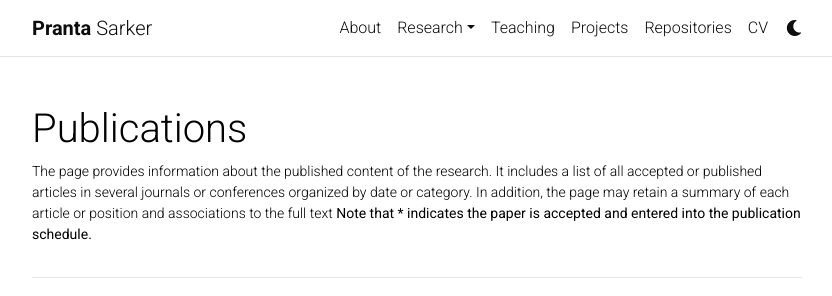
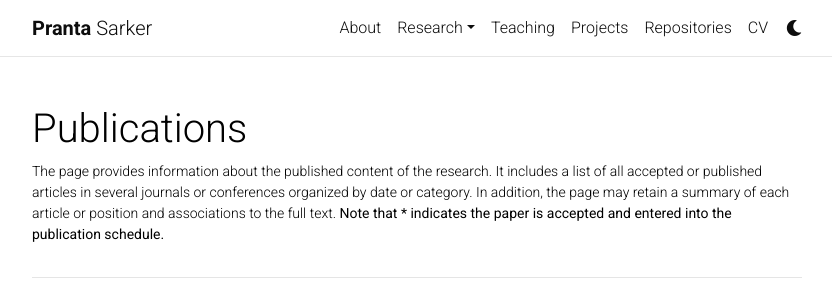
Before and after one commit to psarkerbd/psarkerbd.github.io, a Jekyll site: the page built from _pages/publications.md, in a window 1280 px wide and 937 px high, cut to the strip 0-296 px from the top of the window. Shown: the whole strip, without its empty margins (223-1055 px from the left). Built offline with Jekyll 4.4.1, drawn with Linux system fonts in a browser that asks for light colours; comment, search, counter and statistics services are not loaded; a style sheet for code colours, icons or effects is not loaded.

```diff
--- a/_pages/publications.md
+++ b/_pages/publications.md
@@ -2,7 +2,7 @@
 layout: page
 permalink: /publications/
 title: Publications
-description: The page provides information about the published content of the research. It includes a list of all accepted or published articles in several journals or conferences organized by date or category. In addition, the page may retain a summary of each article or position and associations to the full text <b>Note that * indicates the paper is accepted and entered into the publication schedule.</b>
+description: The page provides information about the published content of the research. It includes a list of all accepted or published articles in several journals or conferences organized by date or category. In addition, the page may retain a summary of each article or position and associations to the full text. <b>Note that * indicates the paper is accepted and entered into the publication schedule.</b>
 years: [2022, 2022, 2021, 2020]
 nav: false
 nav_order:
```
